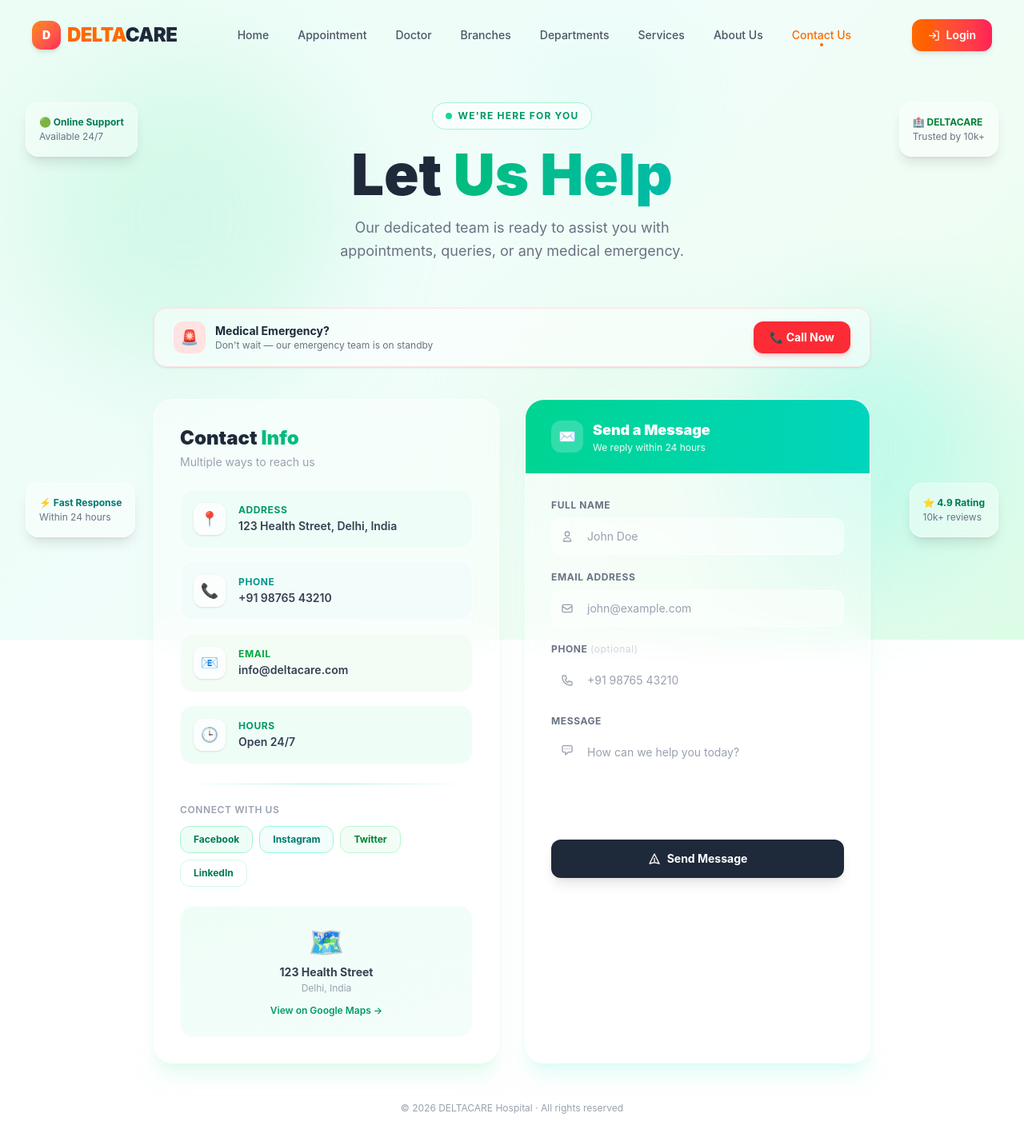
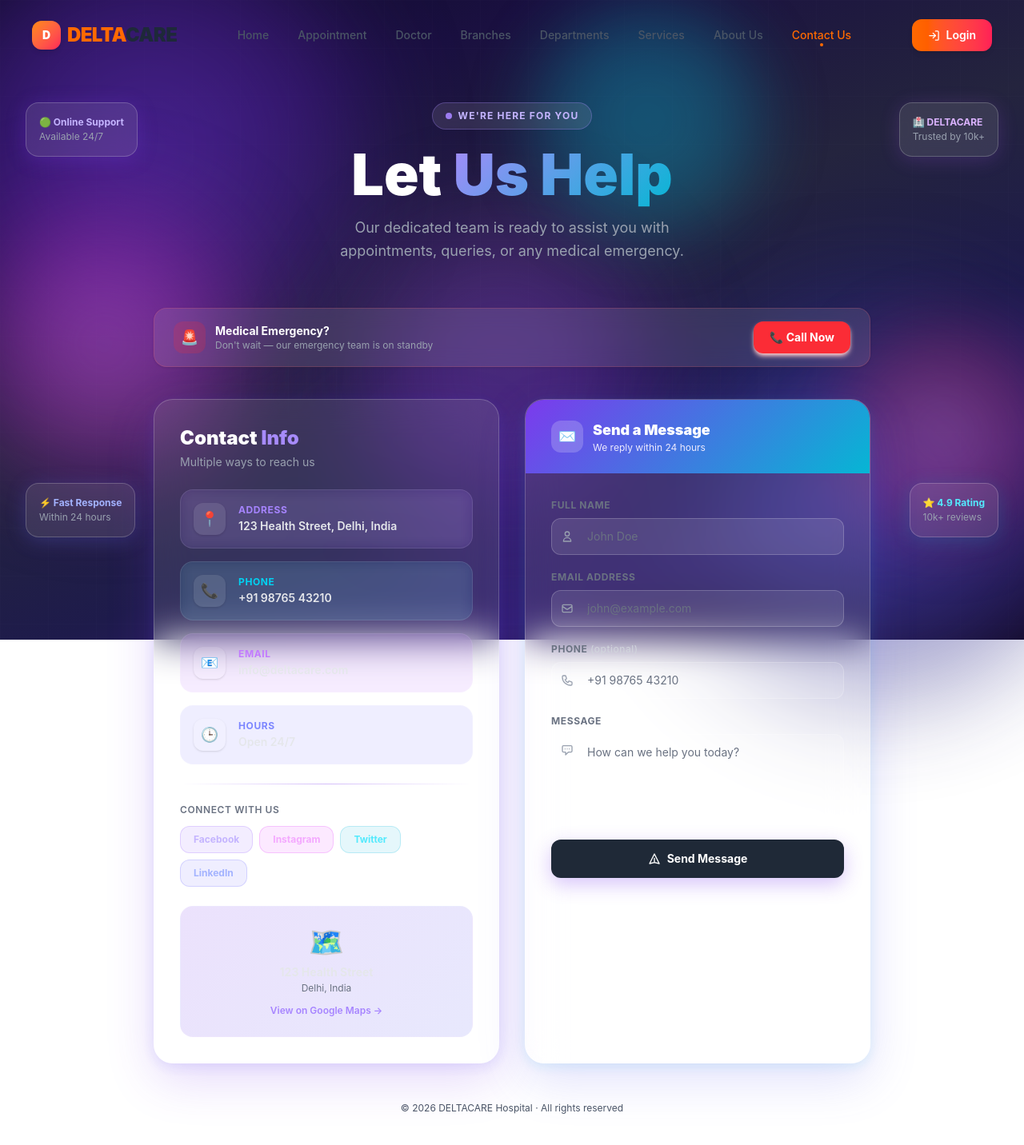
Before and after one commit to op2624685-sys/Hospital-Management-System, a React app in the folder Frontend/: page /contact in a window 1280 px wide. Shown: the top 1432 px of the page at 80% size. Built offline with nearby package versions, Linux system fonts and the light colour scheme; the HTML template or start-up script is replaced by a standard one.

Commit message:
contact page background gradient change

```diff
--- a/Frontend/src/pages/Contact.jsx
+++ b/Frontend/src/pages/Contact.jsx
@@ -25,11 +25,11 @@ const Contact = () => {
   };
 
   const inputClass = (field) => `
-    w-full pl-11 pr-4 py-3 bg-white/50 border rounded-xl text-sm
-    focus:outline-none focus:bg-white transition-all duration-300 placeholder-gray-400
+    w-full pl-11 pr-4 py-3 bg-white/10 border rounded-xl text-sm text-gray-200
+    focus:outline-none focus:bg-white/15 transition-all duration-300 placeholder-gray-500
     ${focused === field
-      ? 'border-emerald-400 shadow-sm shadow-emerald-100'
-      : 'border-white/60'
+      ? 'border-violet-400 shadow-sm shadow-violet-500/20'
+      : 'border-white/20'
     }
   `;
 
@@ -37,41 +37,72 @@ const Contact = () => {
     <div className='min-h-screen relative overflow-hidden'>
 
       {/* ── Full Page Background ── */}
-      <div className='fixed inset-0 bg-linear-to-br from-emerald-50 via-teal-50 to-mint-50 -z-10'
-        style={{ background: 'linear-gradient(135deg, #ecfdf5 0%, #f0fdfa 40%, #f0fdf4 70%, #dcfce7 100%)' }}>
+      <div className='fixed inset-0 -z-10'
+        style={{
+          background: 'linear-gradient(160deg, #0f0c29 0%, #1a1040 20%, #24243e 45%, #1e1b4b 65%, #2d1b69 80%, #11071f 100%)'
+        }}>
+      </div>
+
+      {/* ── Subtle grid overlay ── */}
+      <div className='fixed inset-0 -z-10 opacity-[0.04]'
+        style={{
+          backgroundImage: 'linear-gradient(rgba(255,255,255,0.3) 1px, transparent 1px), linear-gradient(90deg, rgba(255,255,255,0.3) 1px, transparent 1px)',
+          backgroundSize: '60px 60px'
+        }}>
       </div>
 
       {/* ── Floating Background Blobs ── */}
-      <div className='fixed top-20 left-10 w-96 h-96 bg-emerald-200 rounded-full blur-3xl opacity-30 -z-10 animate-pulse'></div>
-      <div className='fixed bottom-20 right-10 w-80 h-80 bg-teal-200 rounded-full blur-3xl opacity-30 -z-10 animate-pulse'
-        style={{ animationDelay: '1s' }}></div>
-      <div className='fixed top-1/2 left-1/2 w-64 h-64 bg-green-100 rounded-full blur-3xl opacity-40 -z-10'></div>
-      <div className='fixed top-10 right-1/3 w-48 h-48 bg-mint-100 rounded-full blur-2xl opacity-20 -z-10'
-        style={{ background: '#ccfbf1' }}></div>
+      {/* Top-left vivid violet */}
+      <div className='fixed -top-24 -left-24 w-140 h-140 rounded-full blur-3xl opacity-50 -z-10 animate-pulse'
+        style={{ background: 'radial-gradient(circle, #7c3aed 0%, #4c1d95 55%, transparent 100%)' }}></div>
+
+      {/* Bottom-right electric indigo */}
+      <div className='fixed -bottom-20 -right-20 w-130 h-130 rounded-full blur-3xl opacity-45 -z-10 animate-pulse'
+        style={{ background: 'radial-gradient(circle, #6366f1 0%, #312e81 60%, transparent 100%)', animationDelay: '1.5s' }}></div>
+
+      {/* Center magenta burst */}
+      <div className='fixed top-1/3 left-1/3 w-100 h-100 rounded-full blur-3xl opacity-35 -z-10'
+        style={{ background: 'radial-gradient(circle, #a855f7 0%, #7e22ce 50%, transparent 100%)' }}></div>
+
+      {/* Top-right cyan-teal accent */}
+      <div className='fixed top-0 right-1/4 w-75 h-75 rounded-full blur-2xl opacity-40 -z-10 animate-pulse'
+        style={{ background: 'radial-gradient(circle, #06b6d4 0%, #0e7490 60%, transparent 100%)', animationDelay: '2s' }}></div>
+
+      {/* Bottom-left pink-fuchsia */}
+      <div className='fixed bottom-1/4 -left-10 w-85 h-85 rounded-full blur-3xl opacity-40 -z-10 animate-pulse'
+        style={{ background: 'radial-gradient(circle, #e879f9 0%, #a21caf 60%, transparent 100%)', animationDelay: '0.8s' }}></div>
+
+      {/* Mid-right deep rose */}
+      <div className='fixed top-1/2 -right-10 w-70 h-70 rounded-full blur-2xl opacity-35 -z-10'
+        style={{ background: 'radial-gradient(circle, #f472b6 0%, #9d174d 55%, transparent 100%)' }}></div>
 
       {/* ── Floating Decorative Cards ── */}
       {/* Top left mini card */}
-      <div className='fixed top-32 left-8 bg-white/40 backdrop-blur-md border border-white/60 rounded-2xl p-4 shadow-lg -z-5 hidden xl:block'>
-        <p className='text-xs font-bold text-emerald-700'>🟢 Online Support</p>
-        <p className='text-xs text-gray-500 mt-0.5'>Available 24/7</p>
+      <div className='fixed top-32 left-8 bg-white/10 backdrop-blur-md border border-white/20 rounded-2xl p-4 shadow-lg -z-5 hidden xl:block'
+        style={{ boxShadow: '0 4px 24px rgba(124,58,237,0.25)' }}>
+        <p className='text-xs font-bold text-violet-300'>🟢 Online Support</p>
+        <p className='text-xs text-gray-400 mt-0.5'>Available 24/7</p>
       </div>
 
       {/* Bottom left mini card */}
-      <div className='fixed bottom-32 left-8 bg-white/40 backdrop-blur-md border border-white/60 rounded-2xl p-4 shadow-lg -z-5 hidden xl:block'>
-        <p className='text-xs font-bold text-teal-700'>⚡ Fast Response</p>
-        <p className='text-xs text-gray-500 mt-0.5'>Within 24 hours</p>
+      <div className='fixed bottom-32 left-8 bg-white/10 backdrop-blur-md border border-white/20 rounded-2xl p-4 shadow-lg -z-5 hidden xl:block'
+        style={{ boxShadow: '0 4px 24px rgba(99,102,241,0.25)' }}>
+        <p className='text-xs font-bold text-indigo-300'>⚡ Fast Response</p>
+        <p className='text-xs text-gray-400 mt-0.5'>Within 24 hours</p>
       </div>
 
       {/* Top right mini card */}
-      <div className='fixed top-32 right-8 bg-white/40 backdrop-blur-md border border-white/60 rounded-2xl p-4 shadow-lg -z-5 hidden xl:block'>
-        <p className='text-xs font-bold text-green-700'>🏥 DELTACARE</p>
-        <p className='text-xs text-gray-500 mt-0.5'>Trusted by 10k+</p>
+      <div className='fixed top-32 right-8 bg-white/10 backdrop-blur-md border border-white/20 rounded-2xl p-4 shadow-lg -z-5 hidden xl:block'
+        style={{ boxShadow: '0 4px 24px rgba(168,85,247,0.20)' }}>
+        <p className='text-xs font-bold text-purple-300'>🏥 DELTACARE</p>
+        <p className='text-xs text-gray-400 mt-0.5'>Trusted by 10k+</p>
       </div>
 
       {/* Bottom right mini card */}
-      <div className='fixed bottom-32 right-8 bg-white/40 backdrop-blur-md border border-white/60 rounded-2xl p-4 shadow-lg -z-5 hidden xl:block'>
-        <p className='text-xs font-bold text-emerald-700'>⭐ 4.9 Rating</p>
-        <p className='text-xs text-gray-500 mt-0.5'>10k+ reviews</p>
+      <div className='fixed bottom-32 right-8 bg-white/10 backdrop-blur-md border border-white/20 rounded-2xl p-4 shadow-lg -z-5 hidden xl:block'
+        style={{ boxShadow: '0 4px 24px rgba(6,182,212,0.20)' }}>
+        <p className='text-xs font-bold text-cyan-300'>⭐ 4.9 Rating</p>
+        <p className='text-xs text-gray-400 mt-0.5'>10k+ reviews</p>
       </div>
 
       <Header />
@@ -81,17 +112,18 @@ const Contact = () => {
 
         {/* ── Page Title ── */}
         <div className='text-center mb-14'>
-          <span className='inline-flex items-center gap-2 bg-white/60 backdrop-blur-sm border border-emerald-200 text-emerald-600 text-xs font-bold px-4 py-2 rounded-full uppercase tracking-widest mb-5'>
-            <span className='w-2 h-2 bg-emerald-400 rounded-full animate-pulse'></span>
+          <span className='inline-flex items-center gap-2 bg-white/10 backdrop-blur-sm border border-violet-400/30 text-violet-300 text-xs font-bold px-4 py-2 rounded-full uppercase tracking-widest mb-5'>
+            <span className='w-2 h-2 bg-violet-400 rounded-full animate-pulse'></span>
             We're Here For You
           </span>
-          <h1 className='text-7xl font-black text-gray-800 leading-none mb-4'>
+          <h1 className='text-7xl font-black text-white leading-none mb-4'>
             Let{' '}
-            <span className='text-transparent bg-clip-text bg-linear-to-r from-emerald-500 to-teal-500'>
+            <span className='text-transparent bg-clip-text'
+              style={{ backgroundImage: 'linear-gradient(135deg, #a78bfa, #06b6d4)' }}>
               Us Help
             </span>
           </h1>
-          <p className='text-gray-500 text-lg max-w-lg mx-auto leading-relaxed'>
+          <p className='text-gray-400 text-lg max-w-lg mx-auto leading-relaxed'>
             Our dedicated team is ready to assist you with
             appointments, queries, or any medical emergency.
           </p>
@@ -99,14 +131,14 @@ const Contact = () => {
 
         {/* ── Emergency Banner ── */}
         <div className='w-full max-w-4xl mb-10'>
-          <div className='bg-white/50 backdrop-blur-md border border-red-100 rounded-2xl px-6 py-4 flex items-center justify-between shadow-sm'>
+          <div className='bg-white/10 backdrop-blur-md border border-red-400/20 rounded-2xl px-6 py-4 flex items-center justify-between shadow-sm'>
             <div className='flex items-center gap-3'>
-              <div className='w-10 h-10 bg-red-100 rounded-xl flex items-center justify-center text-lg'>
+              <div className='w-10 h-10 bg-red-500/20 rounded-xl flex items-center justify-center text-lg'>
                 🚨
               </div>
               <div>
-                <p className='font-bold text-gray-800 text-sm'>Medical Emergency?</p>
-                <p className='text-xs text-gray-500'>Don't wait — our emergency team is on standby</p>
+                <p className='font-bold text-white text-sm'>Medical Emergency?</p>
+                <p className='text-xs text-gray-400'>Don't wait — our emergency team is on standby</p>
               </div>
             </div>
             <a href="tel:+919876543210"
@@ -120,11 +152,12 @@ const Contact = () => {
         <div className='w-full max-w-4xl grid grid-cols-2 gap-8'>
 
           {/* ── Left — Contact Info Glassmorphism Card ── */}
-          <div className='bg-white/40 backdrop-blur-xl border border-white/70 rounded-3xl shadow-xl shadow-emerald-100/50 p-8 flex flex-col gap-6'>
+          <div className='bg-white/10 backdrop-blur-xl border border-white/20 rounded-3xl p-8 flex flex-col gap-6'
+            style={{ boxShadow: '0 20px 60px rgba(124,58,237,0.20), 0 4px 16px rgba(99,102,241,0.15)' }}>
 
             <div>
-              <h2 className='text-2xl font-black text-gray-800 mb-1'>
-                Contact <span className='text-emerald-500'>Info</span>
+              <h2 className='text-2xl font-black text-white mb-1'>
+                Contact <span style={{ color: '#a78bfa' }}>Info</span>
               </h2>
               <p className='text-gray-400 text-sm'>Multiple ways to reach us</p>
             </div>
@@ -132,39 +165,40 @@ const Contact = () => {
             {/* Info Items */}
             <div className='flex flex-col gap-4'>
               {[
-                { icon: '📍', label: 'Address', value: '123 Health Street, Delhi, India', color: 'text-emerald-600', bg: 'bg-emerald-50/80' },
-                { icon: '📞', label: 'Phone', value: '+91 98765 43210', color: 'text-teal-600', bg: 'bg-teal-50/80' },
-                { icon: '📧', label: 'Email', value: 'info@deltacare.com', color: 'text-green-600', bg: 'bg-green-50/80' },
-                { icon: '🕒', label: 'Hours', value: 'Open 24/7', color: 'text-emerald-600', bg: 'bg-emerald-50/80' },
+                { icon: '📍', label: 'Address', value: '123 Health Street, Delhi, India', color: 'text-violet-400', bg: 'bg-violet-500/10' },
+                { icon: '📞', label: 'Phone', value: '+91 98765 43210', color: 'text-cyan-400', bg: 'bg-cyan-500/10' },
+                { icon: '📧', label: 'Email', value: 'info@deltacare.com', color: 'text-purple-400', bg: 'bg-purple-500/10' },
+                { icon: '🕒', label: 'Hours', value: 'Open 24/7', color: 'text-indigo-400', bg: 'bg-indigo-500/10' },
               ].map((item, i) => (
                 <div key={i}
-                  className={`flex items-center gap-4 ${item.bg} backdrop-blur-sm border border-white/80 rounded-2xl p-4 hover:-translate-y-0.5 hover:shadow-md transition-all duration-300`}>
-                  <div className='w-10 h-10 bg-white/80 rounded-xl flex items-center justify-center text-lg shadow-sm shrink-0'>
+                  className={`flex items-center gap-4 ${item.bg} backdrop-blur-sm border border-white/10 rounded-2xl p-4 hover:-translate-y-0.5 hover:shadow-md transition-all duration-300`}>
+                  <div className='w-10 h-10 bg-white/10 rounded-xl flex items-center justify-center text-lg shadow-sm shrink-0'>
                     {item.icon}
                   </div>
                   <div>
                     <p className={`text-xs font-bold ${item.color} uppercase tracking-wider`}>{item.label}</p>
-                    <p className='text-sm font-semibold text-gray-700 mt-0.5'>{item.value}</p>
+                    <p className='text-sm font-semibold text-gray-200 mt-0.5'>{item.value}</p>
                   </div>
                 </div>
               ))}
             </div>
 
             {/* Divider */}
-            <div className='h-px bg-linear-to-r from-transparent via-emerald-200 to-transparent'></div>
+            <div className='h-px'
+              style={{ background: 'linear-gradient(to right, transparent, #7c3aed55, transparent)' }}></div>
 
             {/* Social */}
             <div>
-              <p className='text-xs text-gray-400 uppercase tracking-wider font-semibold mb-3'>Connect With Us</p>
+              <p className='text-xs text-gray-500 uppercase tracking-wider font-semibold mb-3'>Connect With Us</p>
               <div className='flex gap-2 flex-wrap'>
                 {[
-                  { label: 'Facebook', bg: 'bg-emerald-50/80 hover:bg-emerald-100 text-emerald-700 border-emerald-200' },
-                  { label: 'Instagram', bg: 'bg-teal-50/80 hover:bg-teal-100 text-teal-700 border-teal-200' },
-                  { label: 'Twitter', bg: 'bg-green-50/80 hover:bg-green-100 text-green-700 border-green-200' },
-                  { label: 'LinkedIn', bg: 'bg-mint-50/80 hover:bg-mint-100 text-emerald-700 border-emerald-100' },
+                  { label: 'Facebook', cls: 'bg-violet-500/10 hover:bg-violet-500/20 text-violet-300 border-violet-500/20' },
+                  { label: 'Instagram', cls: 'bg-fuchsia-500/10 hover:bg-fuchsia-500/20 text-fuchsia-300 border-fuchsia-500/20' },
+                  { label: 'Twitter', cls: 'bg-cyan-500/10 hover:bg-cyan-500/20 text-cyan-300 border-cyan-500/20' },
+                  { label: 'LinkedIn', cls: 'bg-indigo-500/10 hover:bg-indigo-500/20 text-indigo-300 border-indigo-500/20' },
                 ].map((s, i) => (
                   <button key={i}
-                    className={`text-xs font-bold px-4 py-2 rounded-xl border backdrop-blur-sm ${s.bg} transition-all duration-300 active:scale-95`}>
+                    className={`text-xs font-bold px-4 py-2 rounded-xl border backdrop-blur-sm ${s.cls} transition-all duration-300 active:scale-95`}>
                     {s.label}
                   </button>
                 ))}
@@ -172,28 +206,31 @@ const Contact = () => {
             </div>
 
             {/* Map placeholder */}
-            <div className='bg-linear-to-br from-emerald-50/80 to-teal-50/80 backdrop-blur-sm border border-white/60 rounded-2xl p-6 flex flex-col items-center justify-center text-center'>
+            <div className='backdrop-blur-sm border border-white/10 rounded-2xl p-6 flex flex-col items-center justify-center text-center'
+              style={{ background: 'linear-gradient(135deg, rgba(124,58,237,0.15) 0%, rgba(99,102,241,0.15) 100%)' }}>
               <span className='text-4xl mb-2'>🗺️</span>
-              <p className='font-bold text-gray-700 text-sm'>123 Health Street</p>
-              <p className='text-gray-400 text-xs mt-0.5'>Delhi, India</p>
-              <button className='mt-3 text-xs font-semibold text-emerald-600 hover:text-emerald-700 hover:underline transition-colors'>
+              <p className='font-bold text-gray-200 text-sm'>123 Health Street</p>
+              <p className='text-gray-500 text-xs mt-0.5'>Delhi, India</p>
+              <button className='mt-3 text-xs font-semibold text-violet-400 hover:text-violet-300 hover:underline transition-colors'>
                 View on Google Maps →
               </button>
             </div>
           </div>
 
           {/* ── Right — Form Glassmorphism Card ── */}
-          <div className='bg-white/40 backdrop-blur-xl border border-white/70 rounded-3xl shadow-xl shadow-teal-100/50 overflow-hidden'>
+          <div className='bg-white/10 backdrop-blur-xl border border-white/20 rounded-3xl overflow-hidden'
+            style={{ boxShadow: '0 20px 60px rgba(99,102,241,0.20), 0 4px 16px rgba(6,182,212,0.12)' }}>
 
             {/* Form Header */}
-            <div className='bg-linear-to-r from-emerald-400 to-teal-400 px-8 py-6'>
+            <div className='px-8 py-6'
+              style={{ background: 'linear-gradient(135deg, #7c3aed 0%, #06b6d4 100%)' }}>
               <div className='flex items-center gap-3'>
                 <div className='w-10 h-10 bg-white/20 backdrop-blur-sm rounded-xl flex items-center justify-center'>
                   <span className='text-white text-lg'>✉️</span>
                 </div>
                 <div>
                   <h3 className='text-white font-black text-lg'>Send a Message</h3>
-                  <p className='text-emerald-50 text-xs'>We reply within 24 hours</p>
+                  <p className='text-violet-100 text-xs'>We reply within 24 hours</p>
                 </div>
               </div>
             </div>
@@ -202,12 +239,12 @@ const Contact = () => {
               {submitted ? (
                 // ── Success State ──
                 <div className='flex flex-col items-center justify-center py-16 text-center'>
-                  <div className='w-16 h-16 bg-emerald-100 rounded-full flex items-center justify-center mb-4 shadow-inner'>
-                    <svg className='w-8 h-8 text-emerald-500' fill='none' stroke='currentColor' viewBox='0 0 24 24'>
+                  <div className='w-16 h-16 bg-violet-500/20 rounded-full flex items-center justify-center mb-4 shadow-inner'>
+                    <svg className='w-8 h-8 text-violet-400' fill='none' stroke='currentColor' viewBox='0 0 24 24'>
                       <path strokeLinecap='round' strokeLinejoin='round' strokeWidth={2.5} d='M5 13l4 4L19 7' />
                     </svg>
                   </div>
-                  <h3 className='text-xl font-black text-gray-800 mb-2'>Message Sent! 🎉</h3>
+                  <h3 className='text-xl font-black text-white mb-2'>Message Sent! 🎉</h3>
                   <p className='text-gray-400 text-sm max-w-xs'>
                     Thank you for reaching out. We'll get back to you as soon as possible.
                   </p>
@@ -294,8 +331,10 @@ const Contact = () => {
 
                   {/* Submit */}
                   <button type="submit"
-                    className='group relative overflow-hidden w-full bg-gray-800 text-white font-bold py-3.5 rounded-xl hover:scale-105 active:scale-95 transition-all duration-300 shadow-lg text-sm flex items-center justify-center gap-2'>
-                    <span className='absolute inset-0 bg-linear-to-r from-emerald-500 to-teal-500 translate-y-full group-hover:translate-y-0 transition-transform duration-300'></span>
+                    className='group relative overflow-hidden w-full text-white font-bold py-3.5 rounded-xl hover:scale-105 active:scale-95 transition-all duration-300 text-sm flex items-center justify-center gap-2'
+                    style={{ background: '#1f2937', boxShadow: '0 8px 24px rgba(124,58,237,0.30)' }}>
+                    <span className='absolute inset-0 translate-y-full group-hover:translate-y-0 transition-transform duration-300'
+                      style={{ background: 'linear-gradient(135deg, #7c3aed, #06b6d4)' }}></span>
                     <svg className='relative z-10 w-4 h-4' fill='none' stroke='currentColor' viewBox='0 0 24 24'>
                       <path strokeLinecap='round' strokeLinejoin='round' strokeWidth={2}
                         d='M12 19l9 2-9-18-9 18 9-2zm0 0v-8' />
@@ -310,7 +349,7 @@ const Contact = () => {
         </div>
 
         {/* Footer note */}
-        <p className='text-center text-xs text-gray-400 mt-12'>
+        <p className='text-center text-xs text-gray-600 mt-12'>
           © 2026 DELTACARE Hospital · All rights reserved
         </p>
       </div>
```
